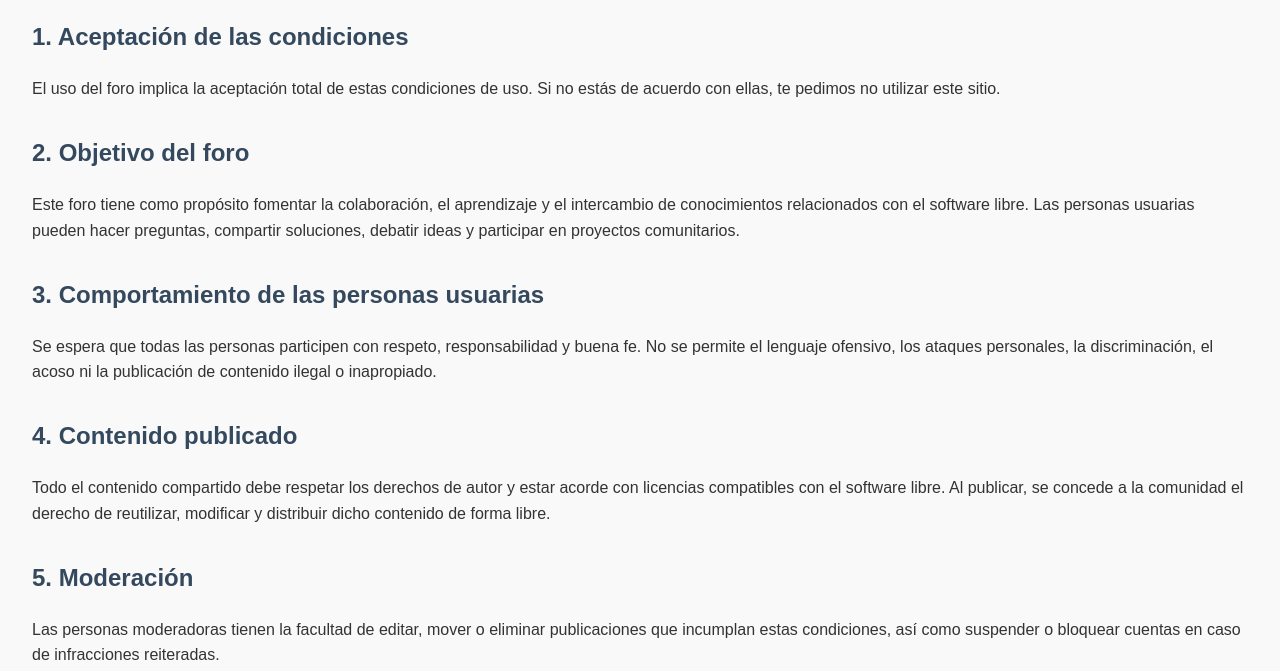
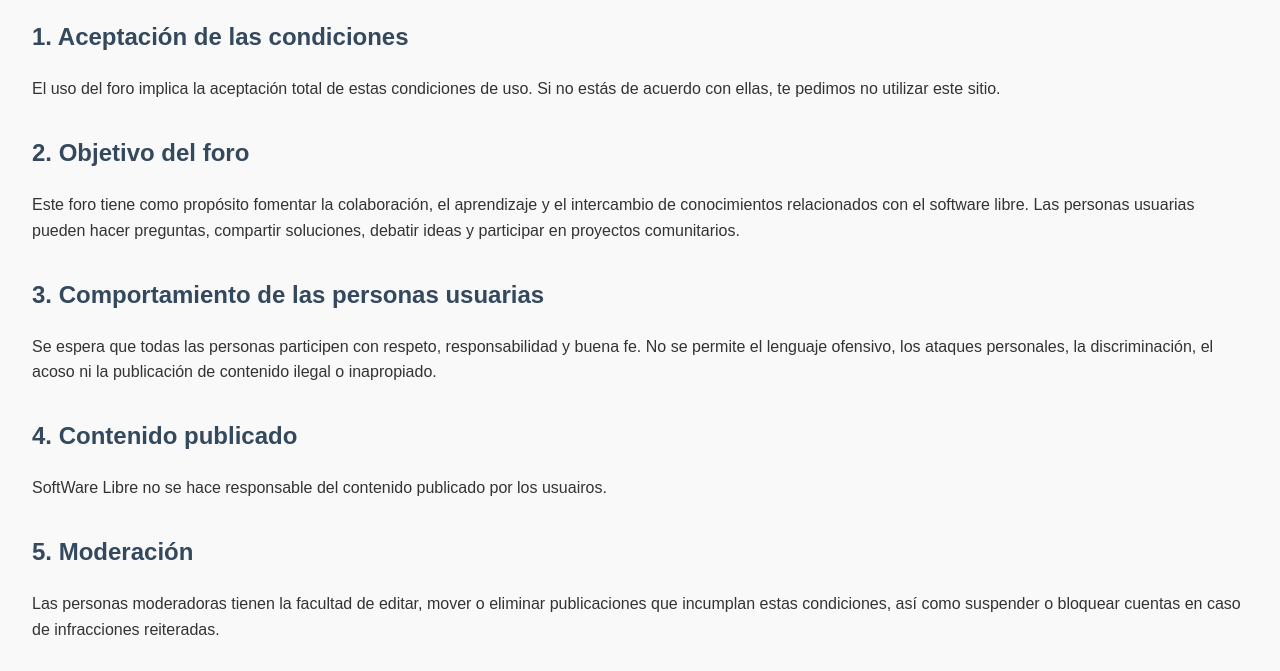
Before and after one commit to tntElite26/softwarelibre, a plain HTML site: page index.html in a window 1280 px wide. Shown: the part 97-768 px from the top of the page. Drawn offline with Linux system fonts and the light colour scheme.

Commit message:
Update index.html

```diff
--- a/index.html
+++ b/index.html
@@ -38,7 +38,7 @@
   <p>Se espera que todas las personas participen con respeto, responsabilidad y buena fe. No se permite el lenguaje ofensivo, los ataques personales, la discriminación, el acoso ni la publicación de contenido ilegal o inapropiado.</p>
 
   <h2>4. Contenido publicado</h2>
-  <p>Todo el contenido compartido debe respetar los derechos de autor y estar acorde con licencias compatibles con el software libre. Al publicar, se concede a la comunidad el derecho de reutilizar, modificar y distribuir dicho contenido de forma libre.</p>
+  <p>SoftWare Libre no se hace responsable del contenido publicado por los usuairos.</p>
 
   <h2>5. Moderación</h2>
   <p>Las personas moderadoras tienen la facultad de editar, mover o eliminar publicaciones que incumplan estas condiciones, así como suspender o bloquear cuentas en caso de infracciones reiteradas.</p>
```
